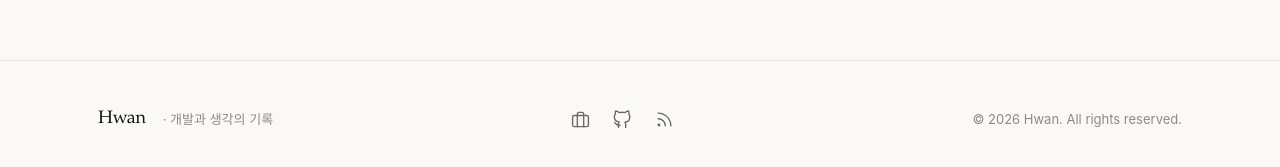
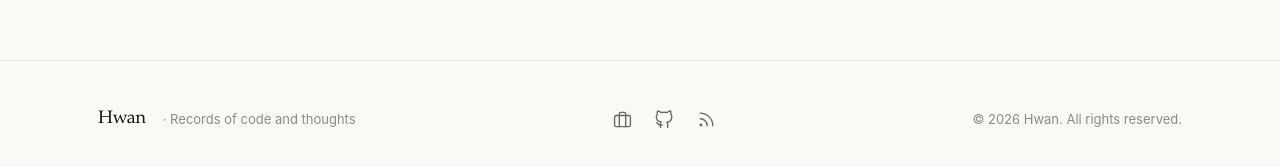
Before and after one commit to Hwan3434/Hwan3434.github.io, a Jekyll site: the page built from en/index.html, in a window 1280 px wide and 900 px high, scrolled down 1115 px. Shown: the part 721-888 px from the top of the window. Built offline with Jekyll 4.4.1, drawn with Linux system fonts in a browser that asks for light colours; some web fonts are replaced.

Commit message:
feat: translate footer for English pages

```diff
--- a/_includes/footer.html
+++ b/_includes/footer.html
@@ -1,12 +1,12 @@
 <footer class="foot">
   <div class="foot-inner">
+    {% assign current_lang = page.lang | default: "ko" %}
     <div class="foot-brand">
-
       <span class="foot-word">Hwan</span>
-      <span class="foot-fine" style="margin-left: 8px;">· 개발과 생각의 기록</span>
+      <span class="foot-fine" style="margin-left: 8px;">· {% if current_lang == 'en' %}Records of code and thoughts{% else %}개발과 생각의 기록{% endif %}</span>
     </div>
     <div class="foot-social">
-      <a class="icon-btn" href="{{ '/jobs.html' | relative_url }}" aria-label="포트폴리오 및 이력서">
+      <a class="icon-btn" href="{{ '/jobs.html' | relative_url }}" aria-label="{% if current_lang == 'en' %}Portfolio and Resume{% else %}포트폴리오 및 이력서{% endif %}">
         <svg viewBox="0 0 24 24" fill="none" stroke="currentColor" stroke-width="1.75" stroke-linecap="round" stroke-linejoin="round"><rect x="2" y="7" width="20" height="14" rx="2" ry="2"></rect><path d="M16 21V5a2 2 0 0 0-2-2h-4a2 2 0 0 0-2 2v16"></path></svg>
       </a>
       <a class="icon-btn" href="https://github.com/hwan3434" target="_blank" rel="noopener" aria-label="GitHub">
```
